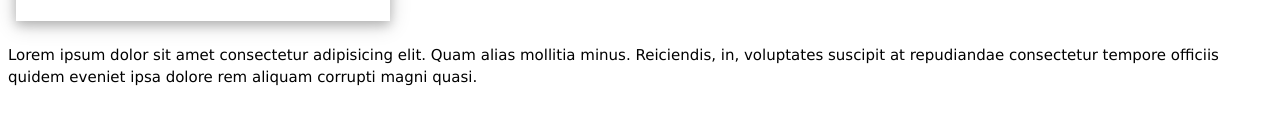
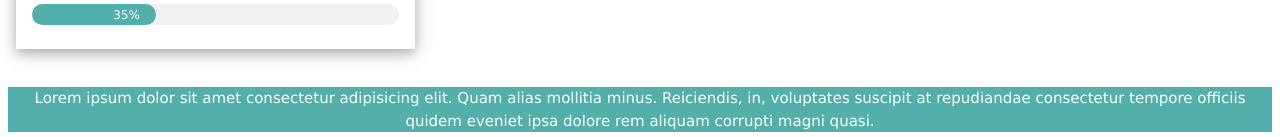
Before and after one commit to KevinPP772/kevin_Pineda, a plain HTML site: page index.html in a window 1280 px wide. Shown: the part 1243-1380 px from the top of the page. Before the commit the page ends 1340 px from the top, so only its background shows below. Drawn offline with Linux system fonts and the light colour scheme.

Commit message:
Final Commitment 06/14/2019

```diff
--- a/css/style.css
+++ b/css/style.css
@@ -1,7 +1,7 @@
 @import url('https://fonts.googleapis.com/css?family=Roboto');
 /* CSS Variables */
 :root{
-    --primary-color: #3549fd;
+    --primary-color: #53afa9;
     --light-grey: #f1f1f1;
 }
 body{
@@ -45,6 +45,9 @@ span{
 .margin-left{
     margin-left: 16px;
 }
+.margin-top{
+    margin-top: 16px;
+}
 .margin-bottom{
     margin-bottom: 16px;
 }
@@ -79,7 +82,7 @@ span{
 /* Left Column*/
 .left-column{
     float:left;
-    width: 30%;
+    width: 32%;
 }
 .card-1 {
     box-shadow: 0 4px 10px 0 rgba(0,0,0,0.2),0 4px 20px 0 rgba(0,0,0,0.19);
@@ -101,7 +104,7 @@ span{
 /*Right Column*/
 .right-column{
     float: right;
-    width: 69%;
+    width: 66.66666%;
 }
 
 
@@ -120,3 +123,8 @@ span{
 .color-text{
     color: var(--primary-color);
 }
+.footer{
+    color: #ffffff;
+    background-color: var(--primary-color);
+    text-align: center;
+}
--- a/index.html
+++ b/index.html
@@ -113,7 +113,7 @@
     </div><!--End Grid-->
 </div><!--End Page Container-->
 
-<footer>
+<footer class="footer margin-top">
     Lorem ipsum dolor sit amet consectetur adipisicing elit. Quam alias mollitia minus. Reiciendis, in, voluptates suscipit at repudiandae consectetur tempore officiis quidem eveniet ipsa dolore rem aliquam corrupti magni quasi.
 </footer>
 
```
